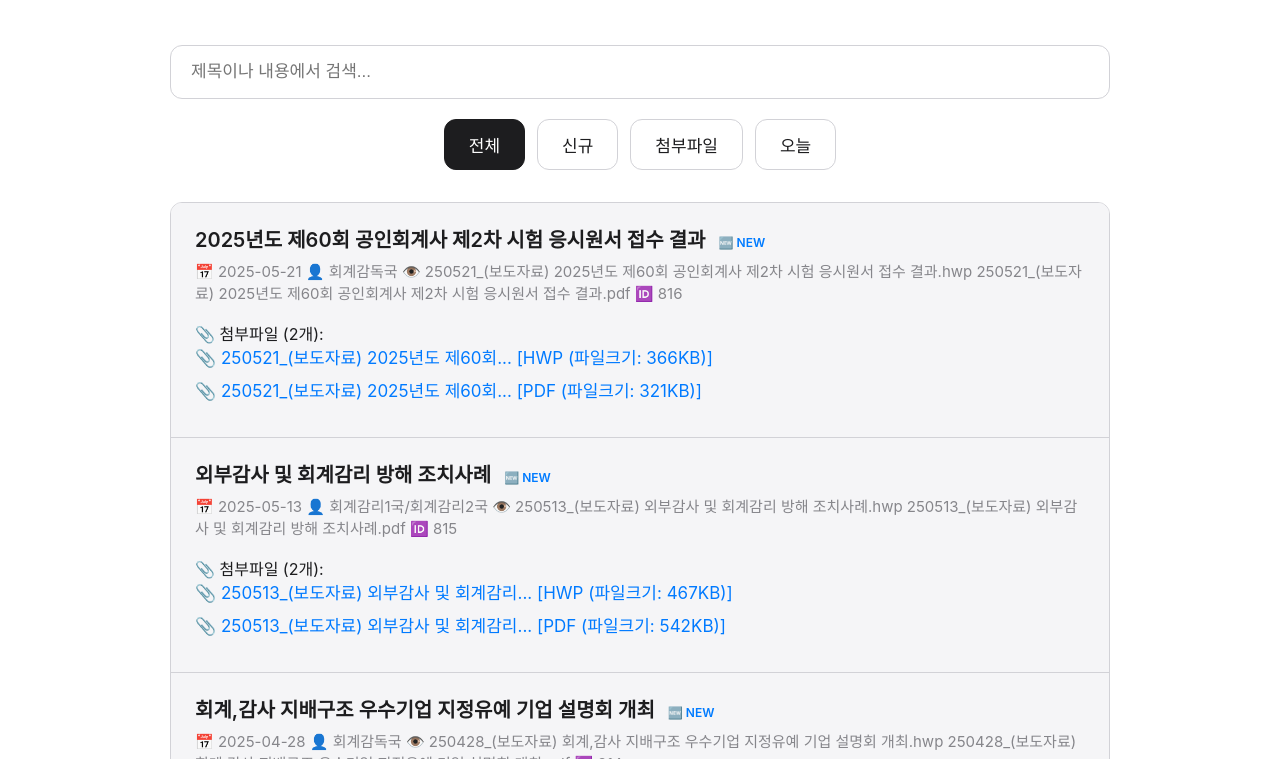
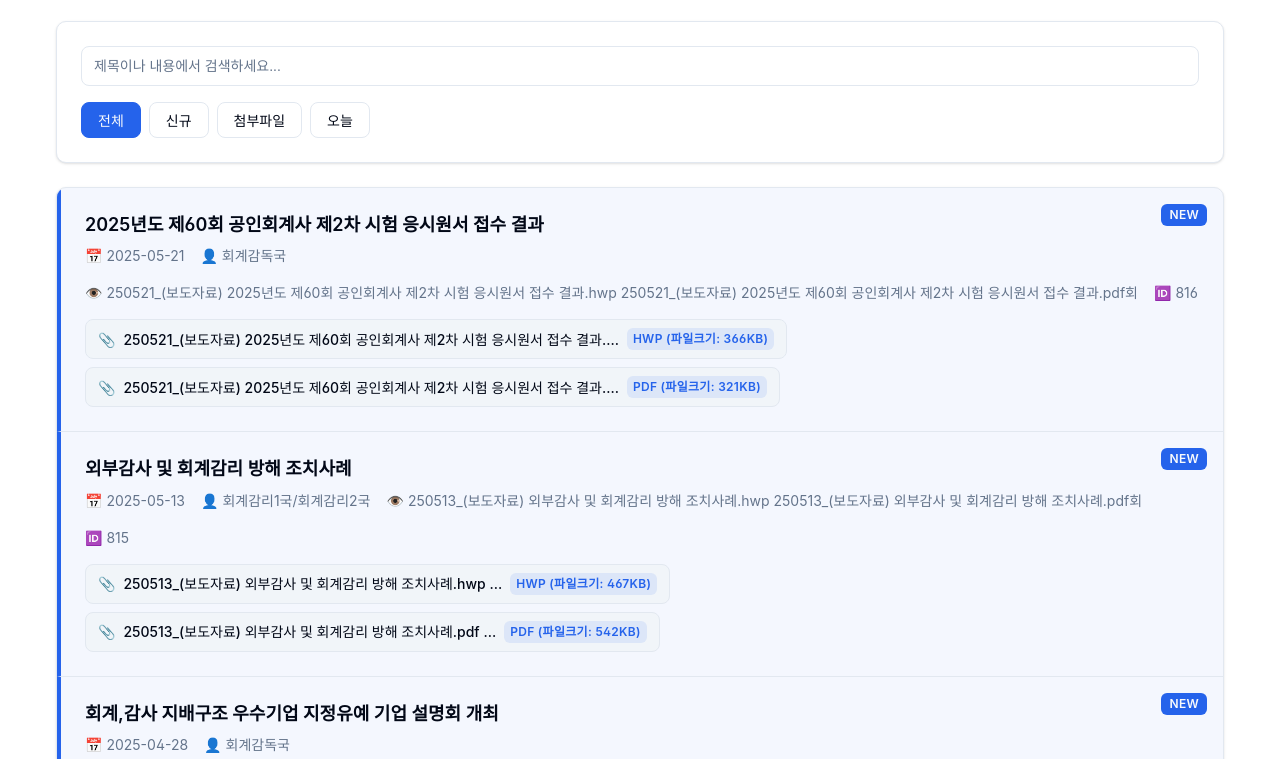
Before and after one commit to codemilli/fss-crawler, a website: page index.html in a window 1280 px wide. Shown: the part 152-911 px from the top of the page. Drawn offline with Linux system fonts and the light colour scheme.

Commit message:
update styles

```diff
--- a/index.html
+++ b/index.html
@@ -5,169 +5,400 @@
     <meta name="viewport" content="width=device-width, initial-scale=1.0" />
     <title>FSS 게시판 모니터</title>
     <style>
+      /* shadcn/ui 디자인 시스템 */
+      :root {
+        --background: 0 0% 100%;
+        --foreground: 222.2 84% 4.9%;
+        --card: 0 0% 100%;
+        --card-foreground: 222.2 84% 4.9%;
+        --popover: 0 0% 100%;
+        --popover-foreground: 222.2 84% 4.9%;
+        --primary: 221.2 83.2% 53.3%;
+        --primary-foreground: 210 40% 98%;
+        --secondary: 210 40% 96%;
+        --secondary-foreground: 222.2 84% 4.9%;
+        --muted: 210 40% 96%;
+        --muted-foreground: 215.4 16.3% 46.9%;
+        --accent: 210 40% 96%;
+        --accent-foreground: 222.2 84% 4.9%;
+        --destructive: 0 84.2% 60.2%;
+        --destructive-foreground: 210 40% 98%;
+        --border: 214.3 31.8% 91.4%;
+        --input: 214.3 31.8% 91.4%;
+        --ring: 221.2 83.2% 53.3%;
+        --radius: 0.5rem;
+      }
+
       * {
+        border-color: hsl(var(--border));
         margin: 0;
         padding: 0;
         box-sizing: border-box;
       }
+
       body {
-        font-family: -apple-system, BlinkMacSystemFont, sans-serif;
-        background: #ffffff;
-        color: #1d1d1f;
+        background-color: hsl(var(--background));
+        color: hsl(var(--foreground));
+        font-family: 'Inter', -apple-system, BlinkMacSystemFont, 'Segoe UI',
+          Roboto, sans-serif;
+        font-feature-settings: 'cv02', 'cv03', 'cv04', 'cv11';
+        font-variation-settings: normal;
         line-height: 1.5;
+        -webkit-font-smoothing: antialiased;
       }
 
       .container {
-        max-width: 980px;
+        max-width: 1200px;
         margin: 0 auto;
-        padding: 40px 20px;
+        padding: 2rem 1rem;
       }
 
+      /* Header */
       .header {
-        text-align: center;
-        margin-bottom: 48px;
-      }
-      .header h1 {
-        font-size: 48px;
-        font-weight: 600;
-        color: #1d1d1f;
-        margin-bottom: 8px;
-        letter-spacing: -0.03em;
-      }
-      .header .stats {
-        color: #86868b;
-        font-size: 19px;
-        font-weight: 400;
+        margin-bottom: 3rem;
       }
 
-      .controls {
-        margin-bottom: 32px;
+      .header h1 {
+        font-size: 2.25rem;
+        font-weight: 800;
+        letter-spacing: -0.025em;
+        line-height: 1.2;
+        margin-bottom: 0.5rem;
+        background: linear-gradient(
+          to right,
+          hsl(var(--foreground)),
+          hsl(var(--muted-foreground))
+        );
+        -webkit-background-clip: text;
+        -webkit-text-fill-color: transparent;
+        background-clip: text;
       }
 
+      .header .stats {
+        color: hsl(var(--muted-foreground));
+        font-size: 0.875rem;
+        margin-bottom: 1rem;
+      }
+
+      /* Controls Card */
+      .controls {
+        background-color: hsl(var(--card));
+        border: 1px solid hsl(var(--border));
+        border-radius: calc(var(--radius) + 2px);
+        padding: 1.5rem;
+        margin-bottom: 1.5rem;
+        box-shadow: 0 1px 3px 0 rgb(0 0 0 / 0.1),
+          0 1px 2px -1px rgb(0 0 0 / 0.1);
+      }
+
+      /* Search Input */
       .search-box {
         width: 100%;
-        padding: 16px 20px;
-        border: 1px solid #d2d2d7;
-        border-radius: 12px;
-        margin-bottom: 20px;
-        font-size: 17px;
-        background: #ffffff;
+        height: 2.5rem;
+        padding: 0.5rem 0.75rem;
+        font-size: 0.875rem;
+        border: 1px solid hsl(var(--input));
+        border-radius: var(--radius);
+        background-color: hsl(var(--background));
+        margin-bottom: 1rem;
+        transition: border-color 0.2s ease-in-out, box-shadow 0.2s ease-in-out;
       }
+
+      .search-box::placeholder {
+        color: hsl(var(--muted-foreground));
+      }
+
       .search-box:focus {
         outline: none;
-        border-color: #007aff;
+        border-color: hsl(var(--ring));
+        box-shadow: 0 0 0 2px hsl(var(--ring) / 0.2);
       }
 
+      /* Filter Buttons */
       .filter-buttons {
         display: flex;
-        gap: 12px;
-        justify-content: center;
-      }
-      .filter-btn {
-        padding: 12px 24px;
-        border: 1px solid #d2d2d7;
-        background: #ffffff;
-        border-radius: 12px;
-        cursor: pointer;
-        font-size: 17px;
-        font-weight: 400;
-        color: #1d1d1f;
-      }
-      .filter-btn.active {
-        background: #1d1d1f;
-        color: white;
-        border-color: #1d1d1f;
+        gap: 0.5rem;
+        flex-wrap: wrap;
       }
 
+      .filter-btn {
+        display: inline-flex;
+        align-items: center;
+        justify-content: center;
+        white-space: nowrap;
+        border-radius: var(--radius);
+        font-size: 0.875rem;
+        font-weight: 500;
+        height: 2.25rem;
+        padding: 0.5rem 1rem;
+        border: 1px solid hsl(var(--input));
+        background-color: hsl(var(--background));
+        color: hsl(var(--foreground));
+        cursor: pointer;
+        transition: all 0.2s ease-in-out;
+      }
+
+      .filter-btn:hover {
+        background-color: hsl(var(--accent));
+        color: hsl(var(--accent-foreground));
+      }
+
+      .filter-btn.active {
+        background-color: hsl(var(--primary));
+        color: hsl(var(--primary-foreground));
+        border-color: hsl(var(--primary));
+      }
+
+      /* Posts Container */
       .posts-container {
-        border: 1px solid #d2d2d7;
-        border-radius: 12px;
+        background-color: hsl(var(--card));
+        border: 1px solid hsl(var(--border));
+        border-radius: calc(var(--radius) + 2px);
         overflow: hidden;
+        box-shadow: 0 1px 3px 0 rgb(0 0 0 / 0.1),
+          0 1px 2px -1px rgb(0 0 0 / 0.1);
+      }
+
+      /* Post Items */
+      .post-item {
+        border-bottom: 1px solid hsl(var(--border));
+        padding: 1.5rem;
+        transition: background-color 0.15s ease-in-out;
+        position: relative;
+      }
+
+      .post-item:last-child {
+        border-bottom: none;
+      }
+
+      .post-item:hover {
+        background-color: hsl(var(--muted) / 0.5);
+      }
+
+      .post-item.new {
+        background-color: hsl(var(--primary) / 0.05);
+        border-left: 4px solid hsl(var(--primary));
+      }
+
+      .post-item.new::after {
+        content: 'New';
+        position: absolute;
+        top: 1rem;
+        right: 1rem;
+        background-color: hsl(var(--primary));
+        color: hsl(var(--primary-foreground));
+        padding: 0.125rem 0.5rem;
+        border-radius: calc(var(--radius) - 2px);
+        font-size: 0.75rem;
+        font-weight: 600;
+        text-transform: uppercase;
+        letter-spacing: 0.025em;
+      }
+
+      /* Typography */
+      .post-title {
+        font-size: 1.125rem;
+        font-weight: 600;
+        line-height: 1.4;
+        margin-bottom: 0.5rem;
+      }
+
+      .post-title a {
+        color: hsl(var(--foreground));
+        text-decoration: none;
+        transition: color 0.2s ease-in-out;
+      }
+
+      .post-title a:hover {
+        color: hsl(var(--primary));
+      }
+
+      .post-meta {
+        color: hsl(var(--muted-foreground));
+        font-size: 0.875rem;
+        margin-bottom: 1rem;
+        display: flex;
+        gap: 1rem;
+        flex-wrap: wrap;
+      }
+
+      .post-meta span {
+        display: flex;
+        align-items: center;
+        gap: 0.25rem;
+      }
+
+      /* File Links */
+      .post-files {
+        margin-top: 1rem;
+        display: flex;
+        flex-direction: column;
+        gap: 0.5rem;
+      }
+
+      .file-item {
+        display: flex;
+      }
+
+      .file-link {
+        display: inline-flex;
+        align-items: center;
+        gap: 0.5rem;
+        padding: 0.5rem 0.75rem;
+        background-color: hsl(var(--secondary));
+        color: hsl(var(--secondary-foreground));
+        text-decoration: none;
+        border-radius: var(--radius);
+        font-size: 0.875rem;
+        font-weight: 500;
+        transition: all 0.2s ease-in-out;
+        border: 1px solid hsl(var(--border));
+        width: fit-content;
+      }
+
+      .file-link:hover {
+        background-color: hsl(var(--accent));
+        color: hsl(var(--accent-foreground));
+        border-color: hsl(var(--ring));
+      }
+
+      .file-type {
+        background-color: hsl(var(--primary) / 0.1);
+        color: hsl(var(--primary));
+        padding: 0.125rem 0.375rem;
+        border-radius: calc(var(--radius) - 2px);
+        font-size: 0.75rem;
+        font-weight: 600;
+        text-transform: uppercase;
+        letter-spacing: 0.025em;
+      }
+
+      /* Loading & Error States */
+      .loading,
+      .error {
+        padding: 3rem 1.5rem;
+        text-align: center;
+        color: hsl(var(--muted-foreground));
+        font-size: 0.875rem;
+      }
+
+      .error {
+        color: hsl(var(--destructive));
+        background-color: hsl(var(--destructive) / 0.05);
+        border: 1px solid hsl(var(--destructive) / 0.2);
+        border-radius: var(--radius);
+        margin: 1rem;
+      }
+
+      /* Badge Component */
+      .badge {
+        display: inline-flex;
+        align-items: center;
+        border-radius: calc(var(--radius) - 2px);
+        padding: 0.125rem 0.625rem;
+        font-size: 0.75rem;
+        font-weight: 600;
+        text-transform: uppercase;
+        letter-spacing: 0.025em;
+        transition: color 0.2s ease-in-out;
+      }
+
+      .badge-primary {
+        background-color: hsl(var(--primary));
+        color: hsl(var(--primary-foreground));
+      }
+
+      .badge-secondary {
+        background-color: hsl(var(--secondary));
+        color: hsl(var(--secondary-foreground));
+      }
+
+      /* Responsive Design */
+      @media (max-width: 768px) {
+        .container {
+          padding: 1rem;
+        }
+
+        .header h1 {
+          font-size: 1.875rem;
+        }
+
+        .controls {
+          padding: 1rem;
+        }
+
+        .post-item {
+          padding: 1rem;
+        }
+
+        .post-meta {
+          flex-direction: column;
+          gap: 0.5rem;
+        }
+
+        .filter-buttons {
+          gap: 0.375rem;
+        }
+
+        .filter-btn {
+          height: 2rem;
+          padding: 0.375rem 0.75rem;
+          font-size: 0.8125rem;
+        }
+      }
+
+      /* Focus Styles */
+      .filter-btn:focus-visible {
+        outline: 2px solid hsl(var(--ring));
+        outline-offset: 2px;
+      }
+
+      .file-link:focus-visible {
+        outline: 2px solid hsl(var(--ring));
+        outline-offset: 2px;
+      }
+
+      /* Animation */
+      @keyframes slide-in {
+        from {
+          opacity: 0;
+          transform: translateY(0.5rem);
+        }
+        to {
+          opacity: 1;
+          transform: translateY(0);
+        }
       }
 
       .post-item {
-        border-bottom: 1px solid #d2d2d7;
-        padding: 24px;
-        background: #ffffff;
-      }
-      .post-item:last-child {
-        border-bottom: none;
-      }
-      .post-item.new {
-        background: #f5f5f7;
+        animation: slide-in 0.3s ease-out;
       }
 
-      .post-title {
-        font-size: 20px;
-        font-weight: 600;
-        margin-bottom: 8px;
-        line-height: 1.3;
-      }
-      .post-title a {
-        color: #1d1d1f;
-        text-decoration: none;
-      }
-      .post-title a:hover {
-        color: #007aff;
+      /* Scrollbar */
+      ::-webkit-scrollbar {
+        width: 0.5rem;
       }
 
-      .post-meta {
-        font-size: 15px;
-        color: #86868b;
-        margin-bottom: 16px;
+      ::-webkit-scrollbar-track {
+        background: hsl(var(--muted));
       }
 
-      .post-files {
-        margin-top: 16px;
-      }
-      .file-item {
-        display: block;
-        margin-bottom: 8px;
-      }
-      .file-link {
-        color: #007aff;
-        text-decoration: none;
-        font-size: 17px;
-        font-weight: 400;
-      }
-      .file-link:hover {
-        text-decoration: underline;
+      ::-webkit-scrollbar-thumb {
+        background: hsl(var(--muted-foreground) / 0.3);
+        border-radius: 0.25rem;
       }
 
-      .loading,
-      .error {
-        text-align: center;
-        padding: 48px;
-        font-size: 17px;
-        color: #86868b;
-      }
-
-      @media (max-width: 768px) {
-        .container {
-          padding: 20px;
-        }
-        .header h1 {
-          font-size: 32px;
-        }
-        .header .stats {
-          font-size: 17px;
-        }
-        .filter-buttons {
-          flex-wrap: wrap;
-          justify-content: center;
-        }
-        .post-item {
-          padding: 20px;
-        }
+      ::-webkit-scrollbar-thumb:hover {
+        background: hsl(var(--muted-foreground) / 0.5);
       }
     </style>
   </head>
   <body>
     <div class="container">
       <div class="header">
-        <h1>🏛️ FSS 게시판 모니터</h1>
+        <h1>FSS 게시판 모니터</h1>
         <div class="stats">
-          <span id="total-posts">게시글 로딩 중...</span> |
+          <span id="total-posts">게시글 로딩 중...</span><br />
           <span id="last-update">업데이트 확인 중...</span>
         </div>
       </div>
@@ -177,7 +408,7 @@
           type="text"
           id="search"
           class="search-box"
-          placeholder="제목이나 내용에서 검색..."
+          placeholder="제목이나 내용에서 검색하세요..."
         />
         <div class="filter-buttons">
           <button class="filter-btn active" data-filter="all">전체</button>
@@ -199,7 +430,6 @@
       let allFiles = [];
       let currentFilter = 'all';
 
-      // 유틸리티 함수들
       function getFileIcon(fileName) {
         const ext = fileName.split('.').pop().toLowerCase();
         const icons = {
@@ -225,8 +455,6 @@
 
       async function loadData() {
         try {
-          console.log('데이터 로딩 시작...');
-
           const [postsResponse, filesResponse] = await Promise.all([
             fetch('data/posts.json').catch(() => ({ json: () => [] })),
             fetch('data/files.json').catch(() => ({ json: () => [] })),
@@ -235,17 +463,13 @@
           allPosts = await postsResponse.json();
           allFiles = await filesResponse.json();
 
-          console.log(
-            `로드된 게시글: ${allPosts.length}개, 파일: ${allFiles.length}개`
-          );
-
           updateStats();
           displayPosts();
 
           document.getElementById('loading').style.display = 'none';
         } catch (error) {
           console.error('데이터 로드 오류:', error);
-          showError(`데이터를 불러올 수 없습니다: ${error.message}`);
+          showError('데이터를 불러올 수 없습니다');
         }
       }
 
@@ -260,9 +484,8 @@
 
         document.getElementById(
           'total-posts'
-        ).textContent = `총 ${allPosts.length}개 게시글 (오늘 ${newPostsCount}개 신규) • 첨부파일 ${totalFiles}개`;
+        ).textContent = `총 ${allPosts.length.toLocaleString()}개 게시글 (오늘 ${newPostsCount}개 신규) • 첨부파일 ${totalFiles.toLocaleString()}개`;
 
-        // 최근 크롤링 시간 계산
         let lastCrawlTime = '처음 실행';
         if (allPosts.length > 0) {
           const latestPost = allPosts.reduce((latest, post) =>
@@ -286,55 +509,46 @@
           .value.toLowerCase();
         let filteredPosts = filterPosts(allPosts, currentFilter, searchTerm);
 
-        // 최신순 정렬 (게시글 ID 기준)
         filteredPosts.sort((a, b) => {
           const idA = parseInt(a.id) || 0;
           const idB = parseInt(b.id) || 0;
-          return idB - idA; // 큰 ID가 먼저 (최신순)
+          return idB - idA;
         });
 
         if (filteredPosts.length === 0) {
           document.getElementById('posts-list').innerHTML =
-            '<div style="padding: 40px; text-align: center; color: #666;">😅 검색 결과가 없습니다.</div>';
+            '<div class="loading">🔍 검색 결과가 없습니다</div>';
           return;
         }
 
         const postsHtml = filteredPosts
-          .map((post) => {
+          .map((post, index) => {
             const postFiles = allFiles.filter(
               (file) => file.post_id === post.id
             );
             const isNew = isPostNew(post);
 
             return `
-                    <div class="post-item ${isNew ? 'new' : ''}">
+                    <div class="post-item ${
+                      isNew ? 'new' : ''
+                    }" style="animation-delay: ${index * 0.05}s">
                         <div class="post-title">
                             ${
                               post.url
                                 ? `<a href="${post.url}" target="_blank">${post.title}</a>`
                                 : `<span>${post.title}</span>`
                             }
-                            ${
-                              isNew
-                                ? '<span style="color: #007bff; font-size: 12px; margin-left: 8px;">🆕 NEW</span>'
-                                : ''
-                            }
                         </div>
                         <div class="post-meta">
                             <span>📅 ${post.date_posted || '날짜 미상'}</span>
-                            ${
-                              post.author
-                                ? `<span>👤 ${post.author}</span>`
-                                : ''
-                            }
-                            <span>👁️ ${post.views || '0'}</span>
+                            <span>👤 ${post.author || '작성자 미상'}</span>
+                            <span>👁️ ${post.views || '0'}회</span>
                             <span>🆔 ${post.id}</span>
                         </div>
                         ${
                           postFiles.length > 0
                             ? `
                             <div class="post-files">
-                                📎 첨부파일 (${postFiles.length}개):
                                 ${postFiles
                                   .map((file) => {
                                     const icon = getFileIcon(file.file_name);
@@ -342,24 +556,26 @@
                                       file.file_name
                                     );
                                     const shortName =
-                                      file.file_name.length > 25
-                                        ? file.file_name.substring(0, 25) +
+                                      file.file_name.length > 50
+                                        ? file.file_name.substring(0, 50) +
                                           '...'
                                         : file.file_name;
 
                                     return `
-                                        <span class="file-item">
+                                        <div class="file-item">
                                             <a href="${file.file_url}" class="file-link" target="_blank"
-                                               title="[${fileType}] ${file.file_name}">
-                                                ${icon} ${shortName} <span class="file-type">[${fileType}]</span>
+                                               title="${file.file_name}">
+                                                <span>${icon}</span>
+                                                <span>${shortName}</span>
+                                                <span class="file-type">${fileType}</span>
                                             </a>
-                                        </span>
+                                        </div>
                                     `;
                                   })
                                   .join('')}
                             </div>
                         `
-                            : '<div style="color: #999; font-size: 12px; margin-top: 5px;">📎 첨부파일 없음</div>'
+                            : ''
                         }
                     </div>
                 `;
@@ -372,7 +588,6 @@
       function filterPosts(posts, filter, searchTerm) {
         let filtered = posts;
 
-        // 검색어 필터링
         if (searchTerm) {
           filtered = filtered.filter(
             (post) =>
@@ -381,7 +596,6 @@
           );
         }
 
-        // 카테고리 필터링
         switch (filter) {
           case 'new':
             filtered = filtered.filter((post) => isPostNew(post));
@@ -418,7 +632,7 @@
         document.getElementById('error').style.display = 'block';
       }
 
-      // 이벤트 리스너 설정
+      // Event listeners
       document.addEventListener('DOMContentLoaded', function () {
         document
           .getElementById('search')
@@ -435,10 +649,7 @@
           });
         });
 
-        // 페이지 로드 시 데이터 불러오기
         loadData();
-
-        // 5분마다 데이터 새로고침
         setInterval(loadData, 5 * 60 * 1000);
       });
     </script>
```
